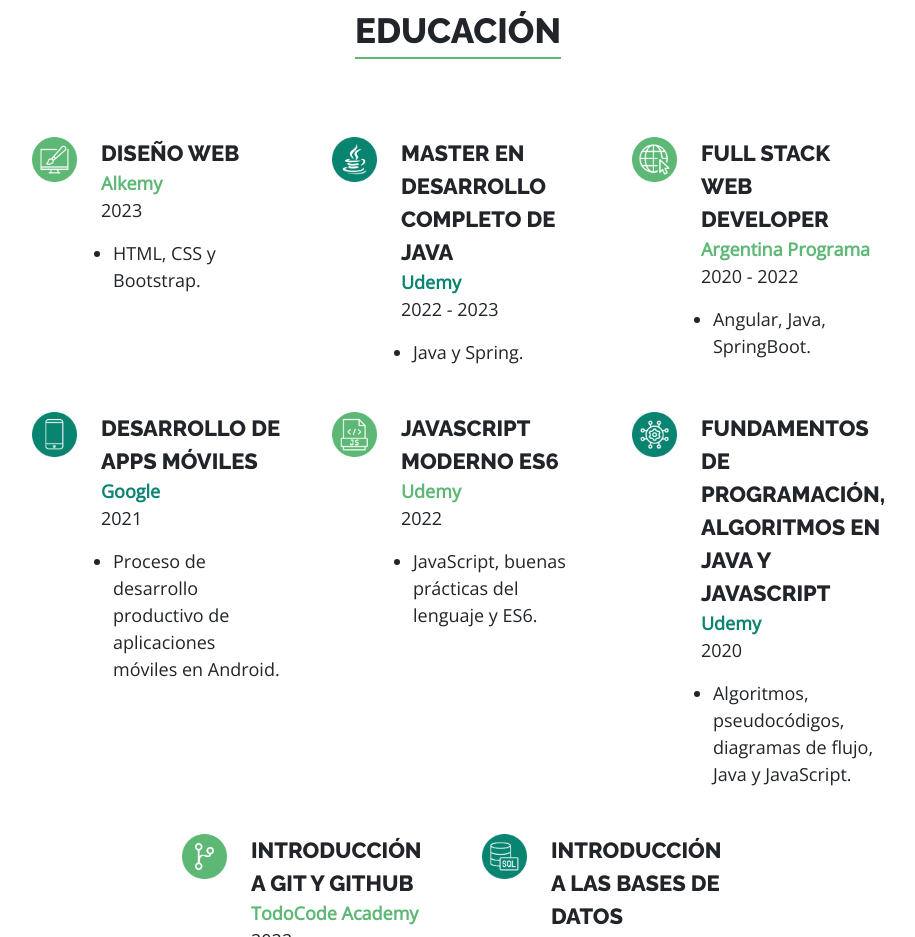
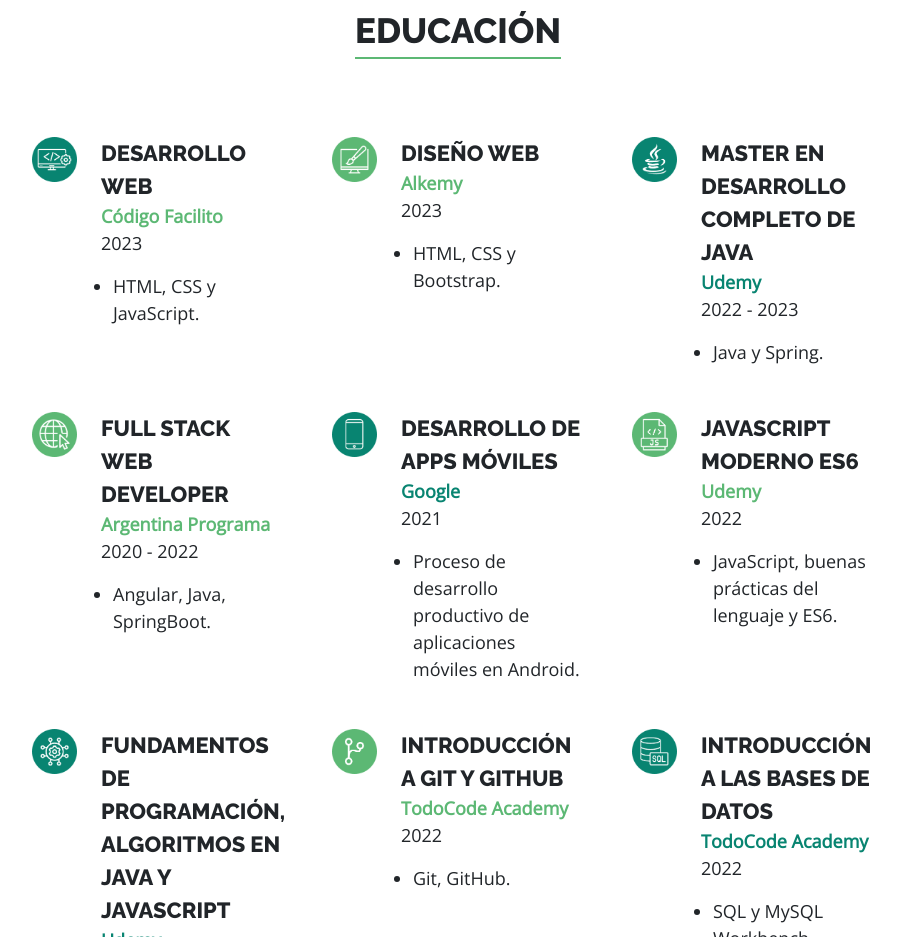
Before and after one commit to bennett-imhoff/ImhoffBen-PortfolioWeb, a plain HTML site: page index.html in a window 1280 px wide. Shown: the part 8820-9757 px from the top of the page, without its empty margins (182-1097 px from the left). Drawn offline with nearby package versions, Linux system fonts and the light colour scheme.

Commit message:
Actualizo portfolio con Jquery

```diff
--- a/index.html
+++ b/index.html
@@ -487,6 +487,28 @@
                     <div class="columna-estudio col-12 col-lg-4">
                         <div class="row m-0">
                             <aside class="col-3">
+                                <img class="img-icono" src="./img/trabajo-estudios/icon-estudio-desarrollo.png"
+                                    alt="desarrollo web">
+                            </aside>
+                            <article class="detalles col-9">
+                                <p>
+                                    <strong class="titulo-item">Desarrollo Web</strong>
+                                    <br>
+                                    <strong><span class="texto-claro">Código Facilito</span></strong>
+                                    <br>
+                                    2023
+                                <ul>
+                                    <li>
+                                        HTML, CSS y JavaScript.
+                                    </li>
+                                </ul>
+                                </p>
+                            </article>
+                        </div>
+                    </div>
+                    <div class="columna-estudio col-12 col-lg-4">
+                        <div class="row m-0">
+                            <aside class="col-3">
                                 <img class="img-icono" src="./img/trabajo-estudios/icon-estudio-diseño.png"
                                     alt="diseño">
                             </aside>
```
Also changed, not shown: html/habilidades/desarrollo.html (+5 -0 lines), img/trabajo-estudios/icon-estudio-desarrollo.png (added).
